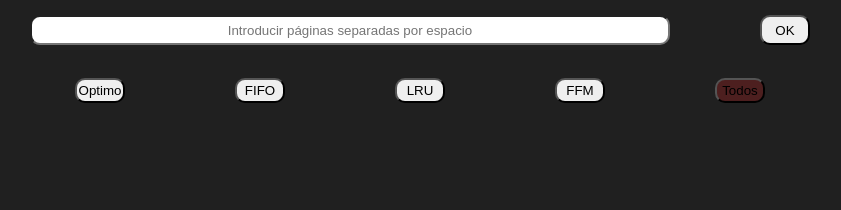
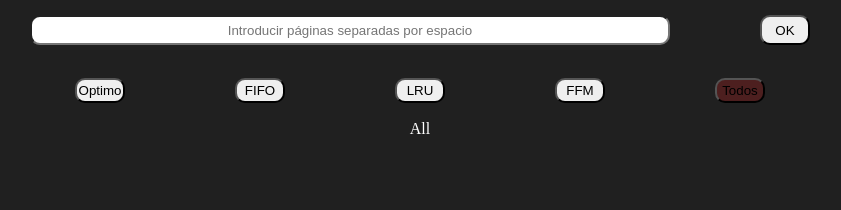
Before and after one commit to Di3go0-0/MemoryManagementAlgorithms, a React (Vite) app in the folder client/: page / in a window 1280 px wide. Both pictures are taken after a click on the button "Todos". Shown: the top 210 px of the page, without its empty margins (220-1061 px from the left). Built offline with nearby package versions, Linux system fonts and the light colour scheme.

Commit message:
V.2 Update

```diff
--- /dev/null
+++ b/client/src/Components/All.jsx
@@ -0,0 +1,11 @@
+import React from 'react'
+
+function All() {
+  return (
+    <div>
+        All
+    </div>
+  )
+}
+
+export default All
--- a/client/src/Components/css/style.css
+++ b/client/src/Components/css/style.css
@@ -1,16 +1,25 @@
 .main {
   display: flex;
-  width: 100vw;
+  width: 100vh;
   align-items: center;
   flex-direction: column;
   margin: 10px;
+}
+.result {
+  display: flex;
+  justify-content: center;
+  flex-direction: column;
+  width: 90vmin;
+  padding: 10px;
+  margin: 5px;
+  align-items: center;
 }
 
 .input-Frame {
   display: flex;
   justify-content: first baseline;
   align-items: center;
-  width: 80vmin;
+  width: 90vmin;
   height: 50px;
   padding: 10px;
   margin: 5px;
@@ -43,7 +52,7 @@
 
 /* Estilos para la tabla */
 table {
-  width: 100%;
+  width: 90%;
   border-collapse: collapse; /* Asegura que los bordes de las celdas se colapsen en un solo borde */
   margin-top: 20px;
 }
--- a/client/src/Pages/HomePage.css
+++ b/client/src/Pages/HomePage.css
@@ -15,6 +15,13 @@ main {
   height: 100vh;
   align-items: center;
   flex-direction: column;
+}
+
+.body{
+  display: flex;
+  justify-content: center;
+  width: auto;
+  max-width: 100vh;
 }
 
 .input-container {
--- a/client/src/Pages/HomePage.jsx
+++ b/client/src/Pages/HomePage.jsx
@@ -4,6 +4,8 @@ import OptimoComponent from "../Components/OptimoComponent";
 import FifoComponet from "../Components/FifoComponet";
 import LruComponent from "../Components/LruComponent";
 import FfmComponent from "../Components/FfmComponent";
+import All from "../Components/All";
+
 import "./HomePage.css";
 
 function HomePage() {
@@ -30,6 +32,8 @@ function HomePage() {
         return <LruComponent />;
       case 'FFM':
         return <FfmComponent />;
+      case 'All':
+        return <All />;
       default:
         return null;
     }
@@ -85,8 +89,8 @@ function HomePage() {
         </div>
         <div>
           <button
-            className={activeComponent === null ? 'active' : ''}
-            onClick={() => setActiveComponent(null)}
+            className={activeComponent === 'All' ? 'active' : ''}
+            onClick={() => setActiveComponent('All')}
           >
             Todos
           </button>
```
